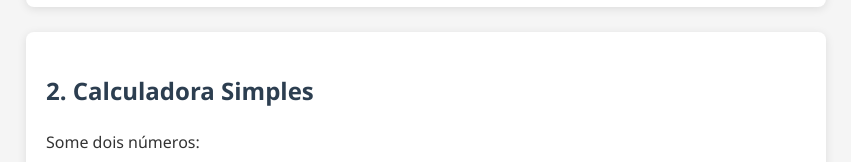
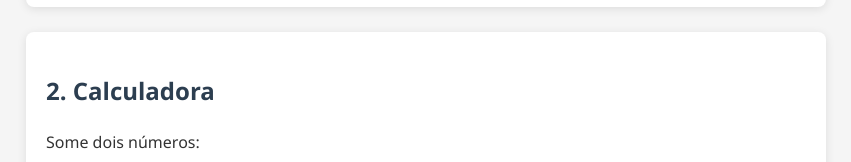
Before and after one commit to lzinho-g/Atividade-da-semana---07-04-2024, a plain HTML site: page index.html in a window 1280 px wide. Shown: the part 264-426 px from the top of the page, without its empty margins (214-1065 px from the left). Drawn offline with Linux system fonts and the light colour scheme.

Commit message:
index.html

```diff
--- a/index.html
+++ b/index.html
@@ -16,7 +16,7 @@
 
     <!-- (2) Soma de 2 inteiros -->
     <div class="exercicio">
-        <h2>2. Calculadora Simples</h2>
+        <h2>2. Calculadora</h2>
         <p>Some dois números:</p>
         <input type="number" id="numero1" value="5" class="numero-input">
         <span> + </span>
```
